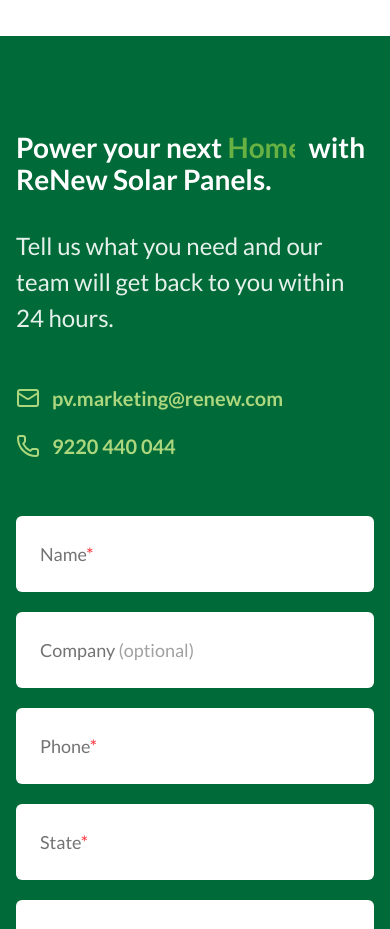
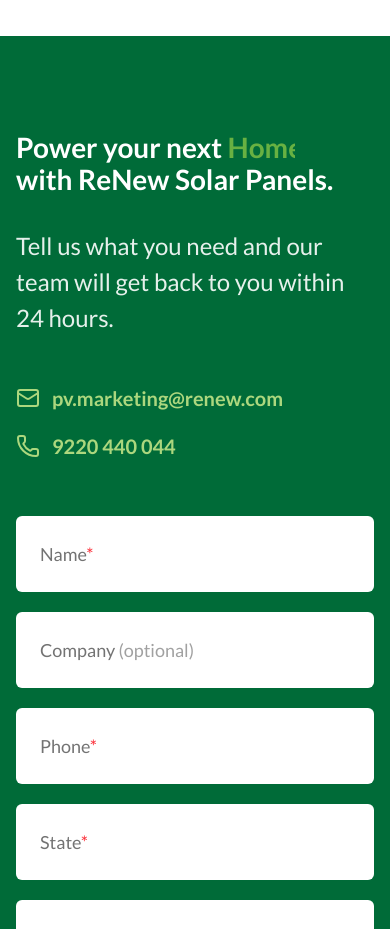
Before and after one commit to white-board-io/re-new-temp, a Next.js app: page / in a window 390 px wide. Shown: the part 9220-10149 px from the top of the page. Built offline with nearby package versions, Linux system fonts and the light colour scheme.

Commit message:
feat: relocate project showcase navigation dots and prevent text wrapping in contact section header

```diff
--- a/src/components/sections/contact.tsx
+++ b/src/components/sections/contact.tsx
@@ -79,7 +79,7 @@ export function Contact() {
                 {rotatingWord}
               </span>
             </span>{" "}
-            with ReNew Solar Panels.
+            <span className="whitespace-nowrap">with ReNew Solar Panels.</span>
           </h2>
           <p className="mt-8 max-w-md text-2xl leading-9 text-white/90">
             Tell us what you need and our team will get back to you within 24 hours.
--- a/src/components/sections/project-showcase.tsx
+++ b/src/components/sections/project-showcase.tsx
@@ -173,8 +173,7 @@ export function ProjectShowcase() {
         <div className="absolute inset-0 bg-black/45" />
         <div className="absolute inset-0 bg-[linear-gradient(90deg,rgba(0,0,0,0.48)_0%,rgba(0,0,0,0.24)_38%,rgba(0,0,0,0.1)_100%)]" />
 
-        <div className="relative mx-auto flex h-full max-w-content items-start px-4 pt-16 sm:px-6 sm:pt-20 lg:pt-24">
-          <div className="absolute bottom-8 left-4 flex gap-3 md:bottom-auto md:left-6 md:top-44 md:flex-col md:gap-5 lg:left-12 lg:top-48 xl:left-16">
+        <div className="absolute left-4 top-1/2 z-10 flex -translate-y-1/2 flex-col gap-5 sm:left-6 lg:left-12 xl:left-[181px]">
           {PROJECT_SLIDES.map((slide, slideIndex) => {
             const isActive = slideIndex === activeSlide;
 
@@ -195,7 +194,7 @@ export function ProjectShowcase() {
                     behavior: "smooth",
                   });
                 }}
-                  className={`size-3 rounded-full border transition ${
+                className={`size-3 origin-left rounded-full border transition ${
                   isActive
                     ? "scale-150 border-accent bg-transparent"
                     : "border-white/70 bg-white/70 hover:border-white hover:bg-white"
@@ -205,6 +204,7 @@ export function ProjectShowcase() {
           })}
         </div>
 
+        <div className="relative mx-auto flex h-full max-w-content items-start px-4 pt-16 sm:px-6 sm:pt-20 lg:pt-24">
           {/* One fade as the showcase arrives. Slide-to-slide changes are the
               scroll track's job, so this settles once and stays put. */}
           <Reveal className="max-w-2xl pl-0 text-white md:pl-20 lg:pl-24 xl:pl-28">
```
Lines whose indentation alone changed are shown as unchanged.
